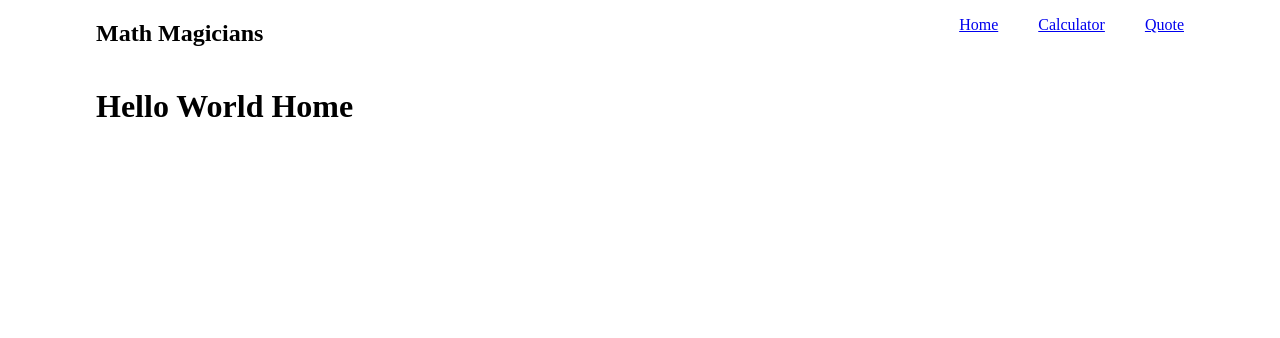
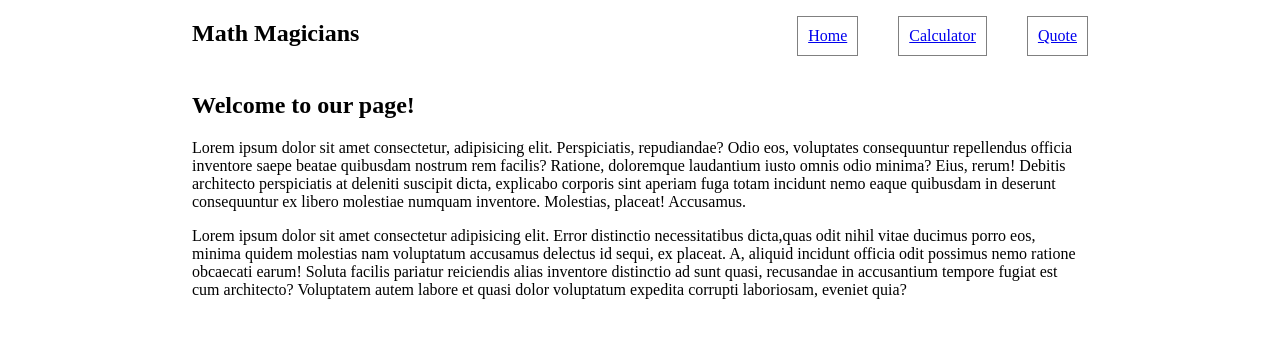
Before and after one commit to egichuhis/math-magicians, a React (Create React App) app: page / in a window 1280 px wide. Shown: the top 338 px of the page. Built offline with nearby package versions, Linux system fonts and the light colour scheme.

Commit message:
UI/UX improvements

```diff
--- a/src/App.css
+++ b/src/App.css
@@ -1,5 +1,5 @@
 .App {
-  width: 85%;
+  width: 70%;
   margin: auto;
 }
 
--- a/src/components/calculator/Calculator.css
+++ b/src/components/calculator/Calculator.css
@@ -1,9 +1,12 @@
+.calculator-div {
+  display: flex;
+  justify-content: space-between;
+  height: auto;
+  padding-top: 40px;
+}
+
 .calculator {
-  width: 35%;
-  height: auto;
-  margin: 60px auto;
-  border: 1px solid #ccc;
-  box-shadow: 0 0 10px rgba(0, 0, 0, 0.2);
+  width: 420px;
 }
 
 .output {
--- a/src/components/calculator/Calculator.jsx
+++ b/src/components/calculator/Calculator.jsx
@@ -17,9 +17,15 @@ const Calculator = () => {
   };
 
   return (
-    <div className="calculator">
-      <CalculatorOutput calculatorData={calculatorData} />
-      <CalculatorInputs handleClick={handleClick} />
+    <div className="calculator-div">
+      <div>
+        <h2>Let&apos;s do some math!</h2>
+      </div>
+      <div className="calculator">
+        <CalculatorOutput calculatorData={calculatorData} />
+        <CalculatorInputs handleClick={handleClick} />
+      </div>
+
     </div>
   );
 };
--- a/src/components/home/Homepage.jsx
+++ b/src/components/home/Homepage.jsx
@@ -1,7 +1,29 @@
 import React from 'react';
 
 const Homepage = () => (
-  <div><h1>Hello World Home</h1></div>
+  <div>
+    <h2>Welcome to our page!</h2>
+    <p>
+      Lorem ipsum dolor sit amet consectetur, adipisicing elit. Perspiciatis, repudiandae?
+      Odio eos, voluptates consequuntur repellendus officia inventore saepe beatae quibusdam
+      nostrum rem facilis? Ratione, doloremque laudantium iusto omnis odio minima? Eius, rerum!
+      Debitis architecto perspiciatis at deleniti suscipit dicta, explicabo corporis sint aperiam
+      fuga totam incidunt nemo eaque quibusdam in deserunt consequuntur ex libero molestiae numquam
+      inventore. Molestias, placeat! Accusamus.
+    </p>
+    <p>
+      Lorem ipsum dolor sit amet consectetur adipisicing elit. Error distinctio necessitatibus
+      dicta,quas odit nihil vitae ducimus porro eos, minima quidem molestias nam voluptatum
+      accusamus delectus
+      id sequi, ex placeat. A, aliquid incidunt officia odit possimus nemo ratione obcaecati
+      earum! Soluta
+      facilis pariatur reiciendis alias inventore distinctio ad sunt quasi, recusandae in
+      accusantium
+      tempore fugiat est cum architecto? Voluptatem autem labore et quasi dolor voluptatum
+      expedita
+      corrupti laboriosam, eveniet quia?
+    </p>
+  </div>
 );
 
 export default Homepage;
--- a/src/components/layout/Header.jsx
+++ b/src/components/layout/Header.jsx
@@ -4,10 +4,10 @@ import styles from '../styles/Header.module.css';
 const Header = () => (
   <nav className={styles.nav}>
     <h1>Math Magicians</h1>
-    <ul className={styles.ul}>
-      <li><a href="/">Home</a></li>
-      <li><a href="/calculator">Calculator</a></li>
-      <li><a href="/quote">Quote</a></li>
+    <ul>
+      <a href="/"><li>Home</li></a>
+      <a href="/calculator"><li>Calculator</li></a>
+      <a href="/quote"><li>Quote</li></a>
     </ul>
   </nav>
 );
--- a/src/components/quote/quote.css
+++ b/src/components/quote/quote.css
@@ -2,45 +2,6 @@ body {
   font-family: 'Comic Neue', cursive;
 }
 
-.quotesDiv {
-  width: 55%;
-  padding: 5px 5% 5px 5%;
+.quoteDiv {
+  font-size: 24px;
 }
-
-.quotesList {
-  display: flex;
-  flex-direction: column;
-  list-style: none;
-  gap: 18px;
-  text-align: justify;
-}
-
-.quotesList li {
-  display: flex;
-  flex-direction: column;
-  gap: 8px;
-}
-
-.sweet-alert-loading-spinner {
-  text-align: center;
-}
-
-.spinner {
-  border: 6px solid rgba(0, 0, 0, 0.3);
-  border-top: 6px solid #007bff;
-  border-radius: 50%;
-  width: 50px;
-  height: 50px;
-  animation: spin 2s linear infinite;
-  margin: 20px auto;
-}
-
-@keyframes spin {
-  0% {
-    transform: rotate(0deg);
-  }
-
-  100% {
-    transform: rotate(360deg);
-  }
-}
--- a/src/components/styles/Header.module.css
+++ b/src/components/styles/Header.module.css
@@ -9,3 +9,12 @@ ul {
   gap: 40px;
   list-style: none;
 }
+
+li {
+  border: solid 1px grey;
+  padding: 10px;
+}
+
+li a {
+  text-decoration: none;
+}
```
